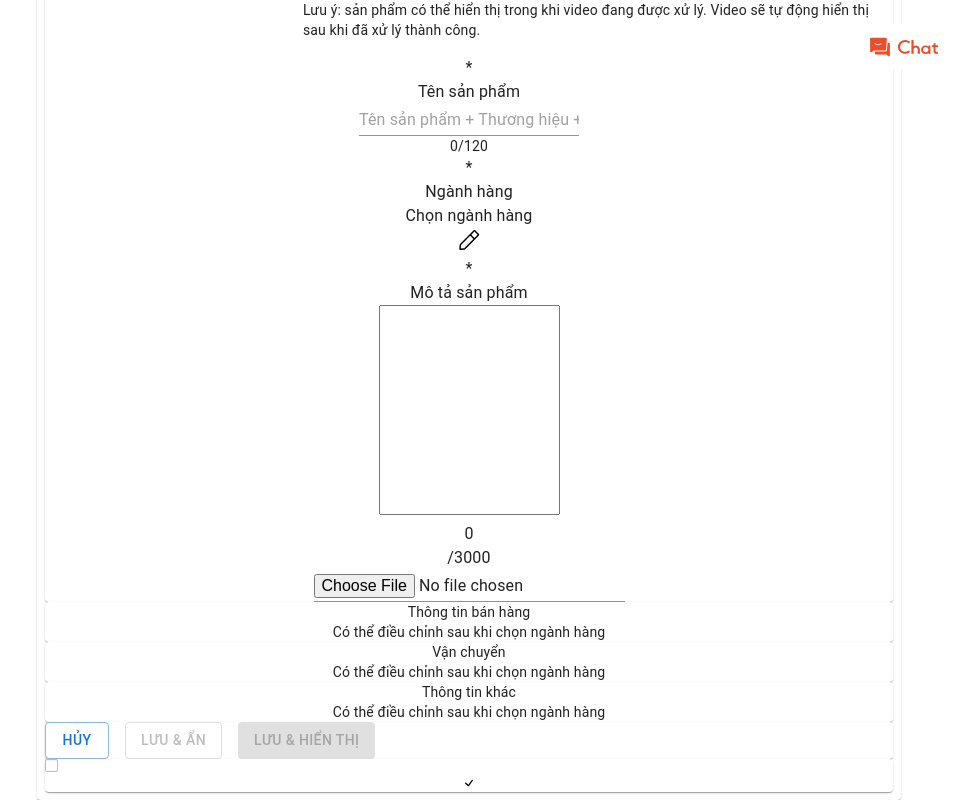
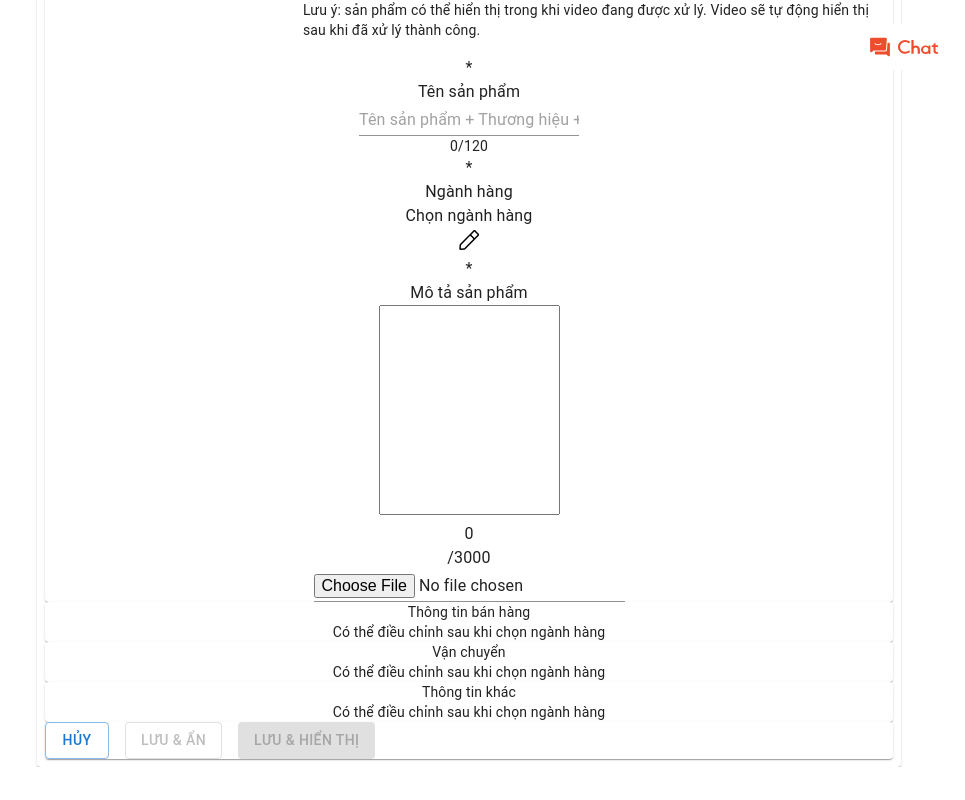
Before and after one commit to Kenshin1010/shopeeClone, a React (Vite) app: page /portal/product/new in a window 1280 px wide. Shown: the part 712-1512 px from the top of the page, without its empty margins (315-1280 px from the left). After the commit the page ends 1479 px from the top, so only its background shows below. Built offline with nearby package versions, Linux system fonts and the light colour scheme.

Commit message:
vercel.json

```diff
--- a/src/pages/ProductNew/components/ProductNewBody/components/ProductNewBodyRight/ProductNewBodyRight.tsx
+++ b/src/pages/ProductNew/components/ProductNewBody/components/ProductNewBodyRight/ProductNewBodyRight.tsx
@@ -1,9 +1,7 @@
 import { Box, Paper } from "@mui/material";
+import BasicInformation from "./components/BasicInformation";
+import ButtonGroupBottom from "./components/ButtonGroupBottom";
 import NavTabPanel from "./components/NavTabPanel";
-import ButtonGroupBottom from "./components/ButtonGroupBottom";
-import BasicInformation from "./components/BasicInformation";
-import CheckBoxIcon from "../../../../../../assets/jsx-icon/CheckBoxIcon";
-import CheckedIcon from "../../../../../../assets/jsx-icon/CheckedIcon";
 
 function ProductNewBodyRight() {
   return (
@@ -61,11 +59,6 @@ function ProductNewBodyRight() {
       <Paper>
         <ButtonGroupBottom />
       </Paper>
-
-      <Paper>
-        <CheckBoxIcon />
-        <CheckedIcon />
-      </Paper>
     </div>
   );
 }
```
Also changed, not shown: vercel.json (added).
